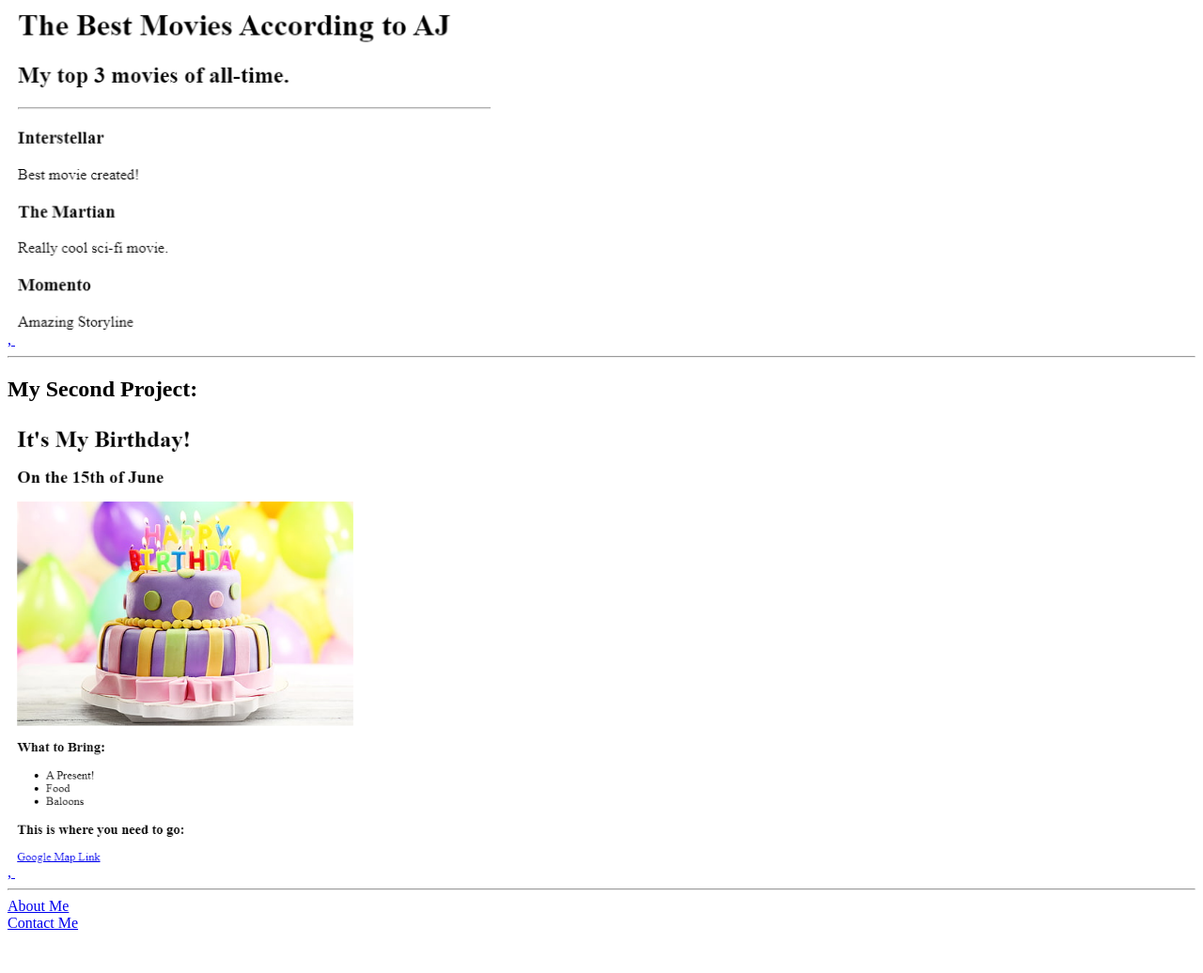
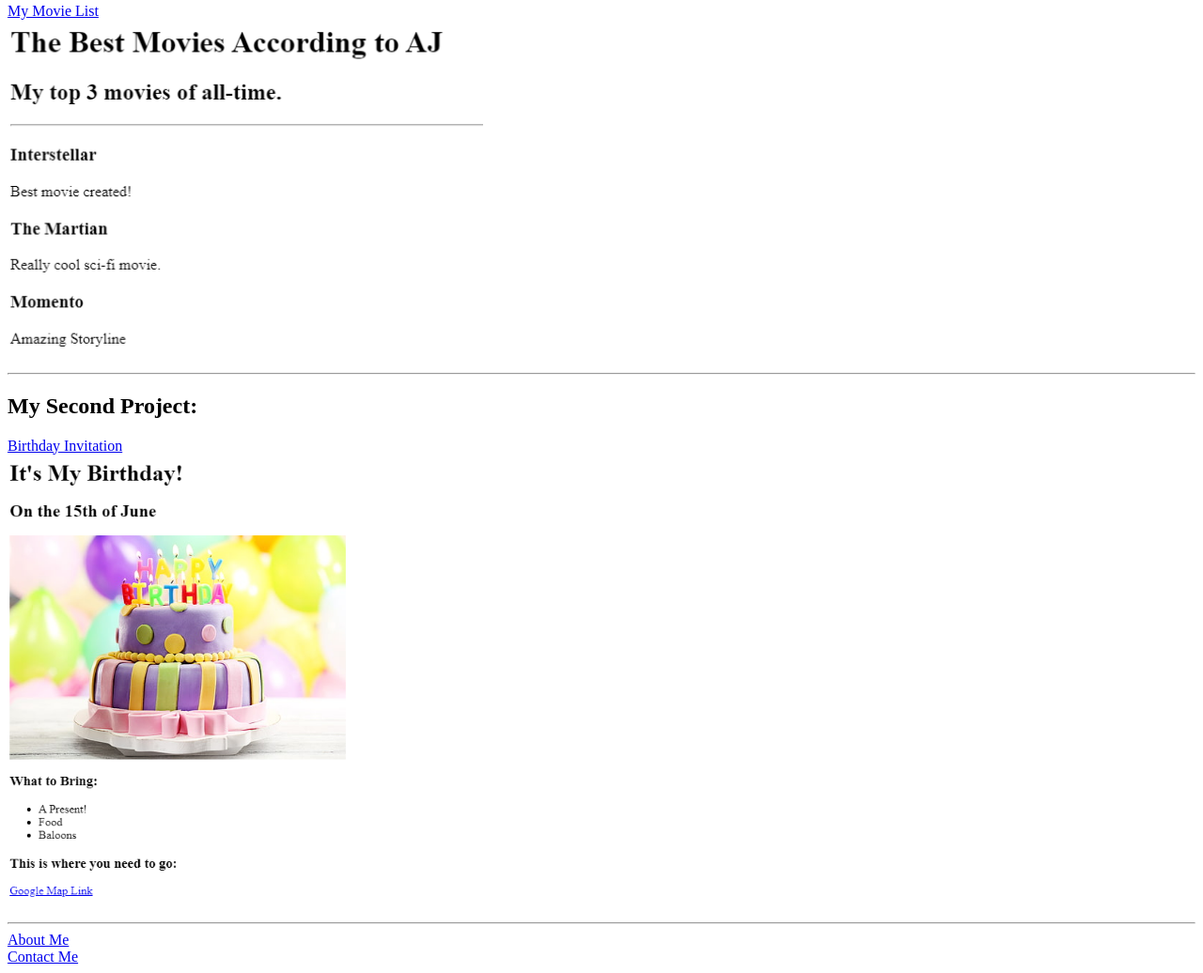
Before and after one commit to AJpat99/my-portfolio-aj, a plain HTML site: page index.html in a window 1280 px wide. Shown: the part 146-1182 px from the top of the page at 94% size. Before the commit the page ends 1146 px from the top, so only its background shows below. Drawn offline with Linux system fonts and the light colour scheme.

Commit message:
Add files via upload

```diff
--- a/index.html
+++ b/index.html
@@ -10,20 +10,20 @@
     <h1>AP's Portfolio</h1>
     <hr />
     <h2>My First Project:</h2>
-    <a href="/assets/images/my_movie_list.png">,
-        <img src="/assets/images/my_movie_list.png"
+    <a href="/assets/images/my_movie_list.png">My Movie List</a>
+    <br>
+    <img src="/assets/images/my_movie_list.png"
         width="40%"
         height="auto"
         alt="Top 3 Movie Ranking"/>
-    </a>
     <hr />
     <h2>My Second Project:</h2>
-    <a href="/assets/images/my_birthday.png">,
-        <img src="/assets/images/my_birthday.png"
+    <a href="/assets/images/my_birthday.png">Birthday Invitation</a>
+    <br>
+    <img src="/assets/images/my_birthday.png"
         width="30%"
         height="auto"
-        alt="Birth Invitation"/>
-    </a>
+        alt="Birthday Invitation"/>
     <hr />
     <a href="./public/about.html">About Me</a>
     <br>
```
